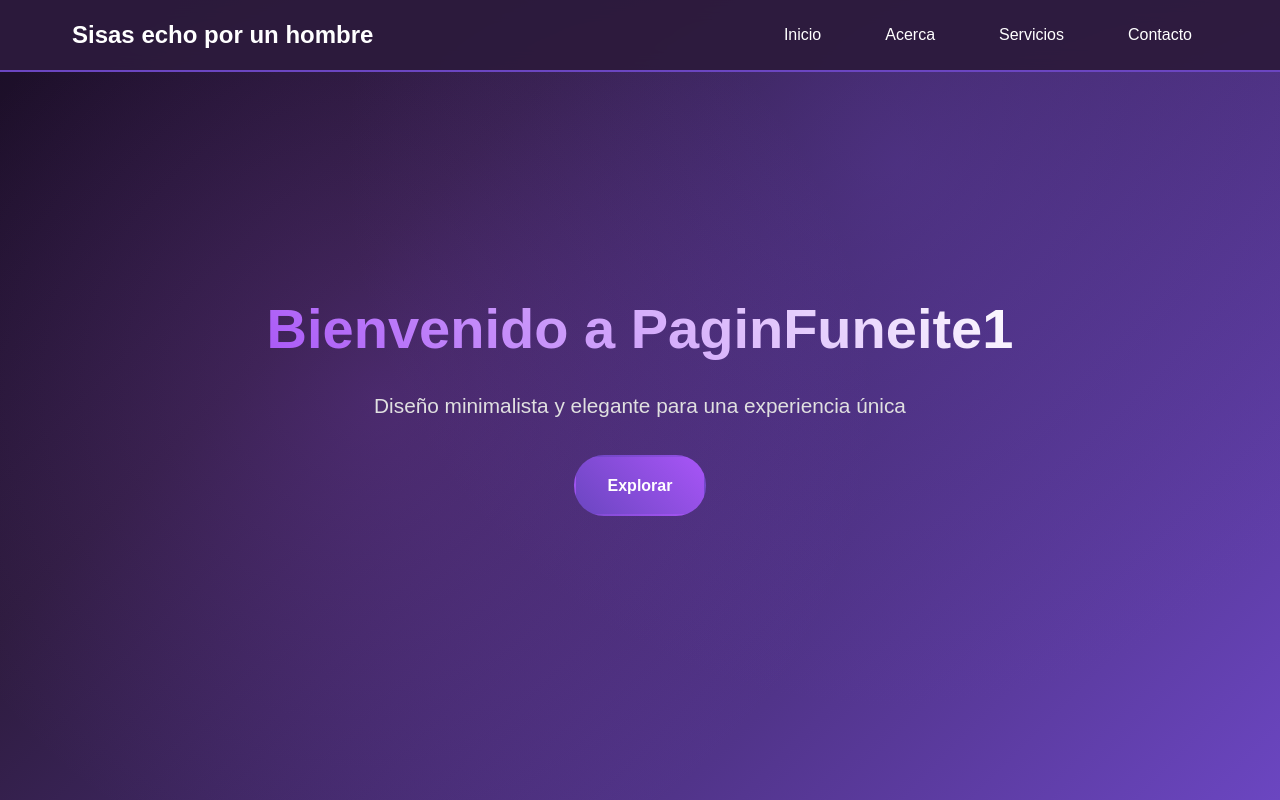
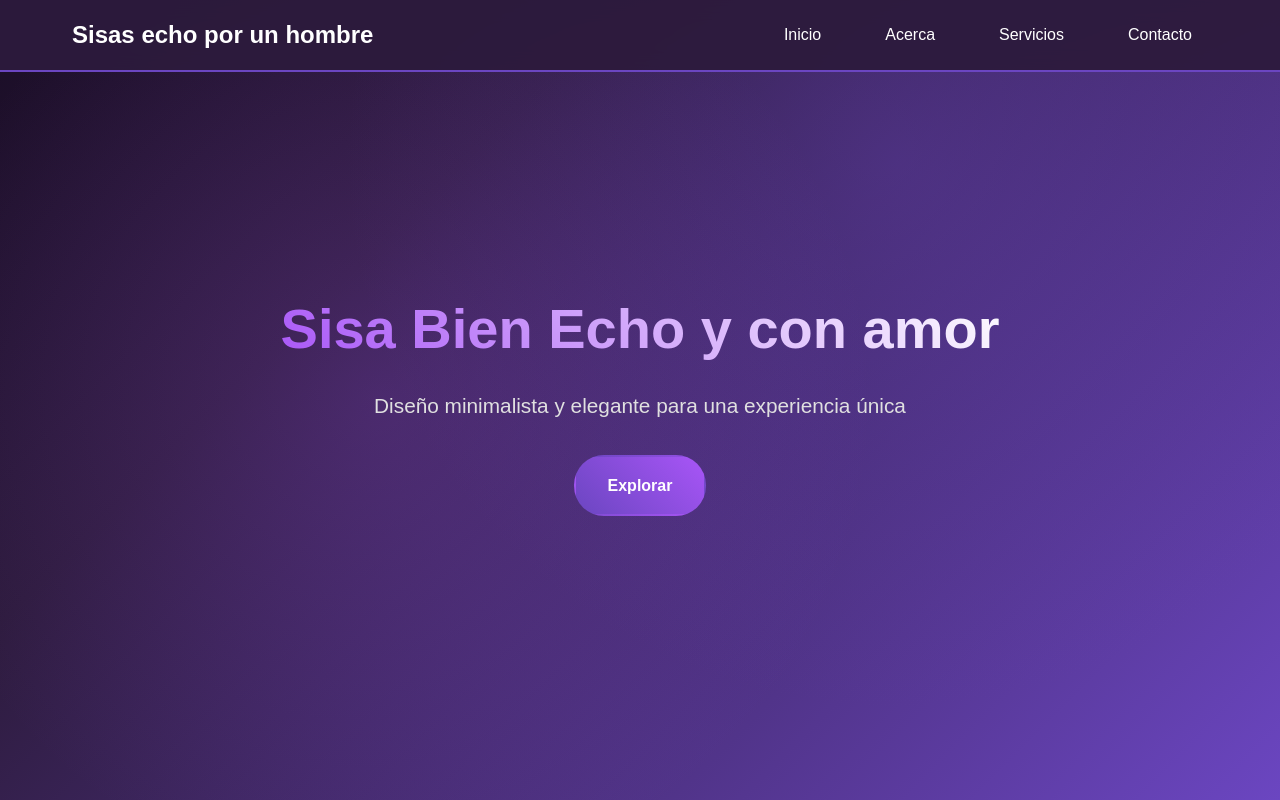
Before and after one commit to maxoto16/PaginFuneite1, a plain HTML site: page index.html in a window 1280 px wide. Shown: the top 800 px of the page. Drawn offline with Linux system fonts and the light colour scheme.

Commit message:
Update index.html

```diff
--- a/index.html
+++ b/index.html
@@ -41,7 +41,7 @@
     <main>
         <section id="inicio" class="hero">
             <div class="hero-container">
-                <h1 class="hero-title">Bienvenido a PaginFuneite1</h1>
+                <h1 class="hero-title">Sisa Bien Echo y con amor</h1>
                 <p class="hero-subtitle">Diseño minimalista y elegante para una experiencia única</p>
                 <a href="#servicios" class="cta-button">Explorar</a>
             </div>
```
